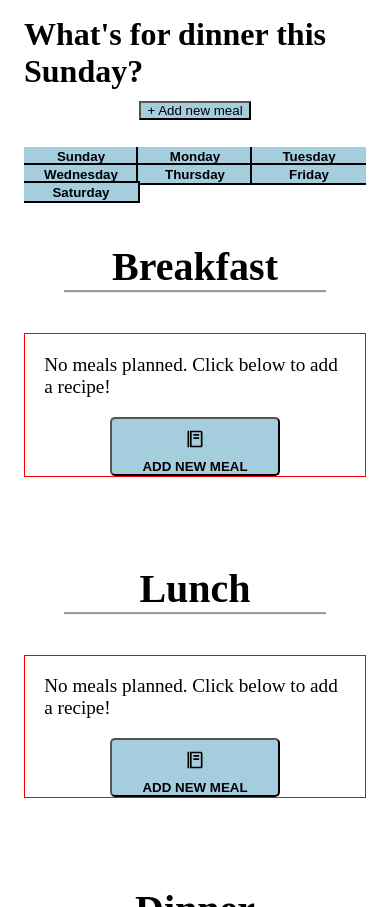
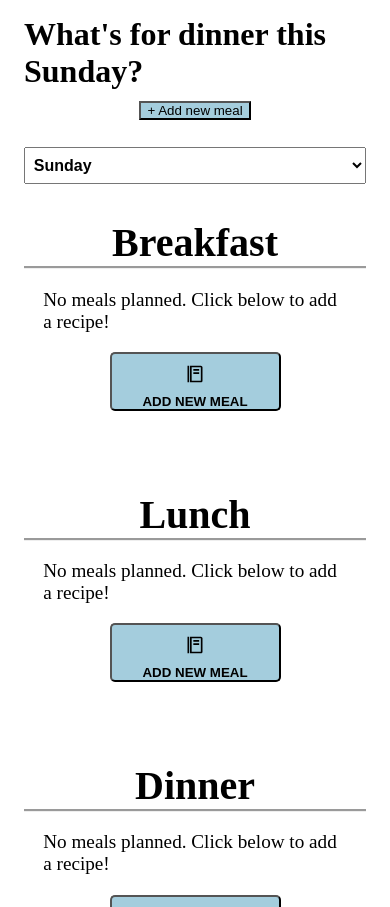
Before and after one commit to jacastanon01/mealplanner, a React (Vite) app: page /overview in a window 390 px wide. Built offline with nearby package versions, Linux system fonts and the light colour scheme.

Commit message:
created reusable dropdown component

```diff
--- a/src/components/MealCard.jsx
+++ b/src/components/MealCard.jsx
@@ -18,14 +18,10 @@ function MealCard({ mealData, handleDeleteMeal, mealTime }) {
         ></div>
         {mealData?.image && <img src={mealData?.image} alt="meal" />}
         <div className={classes["btn-group"]}>
-          <button
-            // className={classes}
-            onClick={() => window.open(mealData.sourceUrl, "_blank")}
-          >
+          <button onClick={() => window.open(mealData.sourceUrl, "_blank")}>
             Recipe
           </button>
           <button onClick={() => handleDeleteMeal(mealTime)}>Delete</button>
-          {/* <button onClick={() => setIsFront((f) => !f)}>Show recipe</button> */}
         </div>
       </div>
       <div className={classes.back} onClick={() => setIsFront((f) => !f)}>
--- a/src/components/Planner.jsx
+++ b/src/components/Planner.jsx
@@ -1,101 +1,84 @@
 import React from "react";
 import { useSelector, useDispatch } from "react-redux";
-import { selectDay } from "../slices/currentDaySlice";
+import { selectDay, setCurrentMeal } from "../slices/currentDaySlice";
 import { selectMeals, removeMeal } from "../slices/mealsSlice";
 import { openModal } from "../slices/modalSlice";
 import MealCard from "./MealCard";
 import { BiFoodMenu } from "react-icons/bi";
 import classes from "./Planner.module.css";
+import { mealsInDay } from "../utils/constants";
 
 function Planner() {
-  const { currentDay } = useSelector(selectDay);
+  const { currentDay, currentMeal } = useSelector(selectDay);
   const allMeals = useSelector(selectMeals);
   const { day, mealsList } = allMeals[currentDay];
   const [{ breakfast }, { lunch }, { dinner }] = mealsList;
-  console.log(mealsList, lunch);
   const dispatch = useDispatch();
 
-  function isEmpty(mealObj) {
-    for (const prop in mealObj) {
-      if (Object.prototype.hasOwnProperty.call(mealObj, prop)) {
-        return false;
-      }
+  function isEmpty(mealObj, mealProp) {
+    if (Object.hasOwn(mealObj, mealProp)) {
+      return Object.keys(mealObj[mealProp]).length === 0;
+    } else {
+      return false;
     }
-    return true;
   }
 
   function handleClick(mealTime) {
+    console.log(mealTime);
+    dispatch(setCurrentMeal(mealTime));
     dispatch(openModal({ day, mealTime }));
   }
 
   function onDeleteMeal(mealTime) {
     dispatch(removeMeal({ selectedId: currentDay, mealTime }));
   }
-  return (
-    <section className={classes["planner-container"]}>
-      {!isEmpty(breakfast) ? (
+
+  const renderCards = (mealName) => {
+    const name = mealName.toLowerCase();
+
+    const findMeal = mealsList.find((time) => Object.hasOwn(time, name));
+    const meals = Object.values(findMeal);
+    let meal;
+    Array.from(meals, (m) => (meal = m));
+    const mealCheck = isEmpty(findMeal, name);
+
+    if (!mealCheck) {
+      return (
         <article className={classes.meal}>
-          <h1>Breakfast</h1>
+          <h1>{mealName}</h1>
           <MealCard
-            mealData={breakfast}
-            mealTime="breakfast"
+            mealData={meal}
+            mealTime={name}
             handleDeleteMeal={onDeleteMeal}
           />
         </article>
-      ) : (
+      );
+    } else {
+      return (
         <article className={classes.meal}>
-          <h1>Breakfast</h1>
+          <h1>{mealName}</h1>
           <div className={classes["meal__box"]}>
             <p>No meals planned. Click below to add a recipe!</p>
-            <button className={classes["meal__button"]} onClick={handleClick}>
+            <button
+              className={classes["meal__button"]}
+              onClick={() => handleClick(name)}
+            >
               <BiFoodMenu style={{ margin: "0.5em", fontSize: "1.5em" }} />{" "}
               <span>Add new meal</span>
             </button>
           </div>
         </article>
-      )}
-      {!isEmpty(lunch) ? (
-        <article className={classes.meal}>
-          <h1>Lunch</h1>
-          <MealCard
-            mealData={lunch}
-            mealTime="lunch"
-            handleDeleteMeal={onDeleteMeal}
-          />
+      );
+    }
+  };
+
+  return (
+    <section className={classes["planner-container"]}>
+      {mealsInDay.map((name) => (
+        <article key={name} className={classes.meal}>
+          {renderCards(name)}
         </article>
-      ) : (
-        <article className={classes.meal}>
-          <h1>Lunch</h1>
-          <div className={classes["meal__box"]}>
-            <p>No meals planned. Click below to add a recipe!</p>
-            <button className={classes["meal__button"]} onClick={handleClick}>
-              <BiFoodMenu style={{ margin: "0.5em", fontSize: "1.5em" }} />{" "}
-              <span>Add new meal</span>
-            </button>
-          </div>
-        </article>
-      )}
-      {!isEmpty(dinner) ? (
-        <article className={classes.meal}>
-          <h1>Dinner</h1>
-          <MealCard
-            mealData={dinner}
-            mealTime="dinner"
-            handleDeleteMeal={onDeleteMeal}
-          />
-        </article>
-      ) : (
-        <article className={classes.meal}>
-          <h1>Dinner</h1>
-          <div className={classes["meal__box"]}>
-            <p>No meals planned. Click below to add a recipe!</p>
-            <button className={classes["meal__button"]} onClick={handleClick}>
-              <BiFoodMenu style={{ margin: "0.5em", fontSize: "1.5em" }} />{" "}
-              <span>Add new meal</span>
-            </button>
-          </div>
-        </article>
-      )}
+      ))}
     </section>
   );
 }
--- a/src/components/Planner.module.css
+++ b/src/components/Planner.module.css
@@ -18,7 +18,6 @@
   }
 
   .meal h1 {
-    margin: 1em;
     font-size: 2.5em;
   }
 
@@ -58,6 +57,7 @@
 
   .meal h1 {
     font-size: 1.5em;
+    margin-bottom: 2em;
   }
 
   .meal__button {
@@ -96,7 +96,6 @@
   display: flex;
   flex-direction: column;
   align-items: center;
-  border: 1px solid red;
 }
 
 .meal__box p {
--- /dev/null
+++ b/src/components/SelectDropdown.jsx
@@ -0,0 +1,30 @@
+import { useState } from "react";
+import {
+  selectDay,
+  setCurrentDay,
+  setCurrentMeal,
+} from "../slices/currentDaySlice";
+import { useSelector, useDispatch } from "react-redux";
+
+function SelectDropdown({ options, value, setValue }) {
+  const { currentDay, currentMeal } = useSelector(selectDay);
+  const dispatch = useDispatch();
+  //   const [value, setValue] = useState(options[0]);
+  function handleChange(e) {
+    dispatch(setValue(e.target.value));
+  }
+  return (
+    <select value={value} onChange={handleChange}>
+      {options?.map((option, i) => (
+        <option
+          value={option.includes("day") ? i : option.toLowerCase()}
+          key={i}
+        >
+          {option}
+        </option>
+      ))}
+    </select>
+  );
+}
+
+export default SelectDropdown;
--- a/src/components/WeekList.jsx
+++ b/src/components/WeekList.jsx
@@ -1,13 +1,16 @@
 import React from "react";
-import { setCurrentDay } from "../slices/currentDaySlice";
+import { selectDay, setCurrentDay } from "../slices/currentDaySlice";
 import { useDispatch, useSelector } from "react-redux";
 import { selectMeals } from "../slices/mealsSlice";
-import classes from "./WeekList.module.css"
+import classes from "./WeekList.module.css";
+import SelectDropdown from "./SelectDropdown";
 
 function WeekList({ days }) {
   const allMeals = useSelector(selectMeals);
+  const { currentDay } = useSelector(selectDay);
   const dispatch = useDispatch();
   return (
+    <>
       <ul className={classes["week-list"]}>
         {allMeals?.map(({ day, id }) => (
           <li key={day}>
@@ -20,6 +23,14 @@ function WeekList({ days }) {
           </li>
         ))}
       </ul>
+      <div className={classes.dropdown}>
+        <SelectDropdown
+          options={days}
+          value={currentDay}
+          setValue={setCurrentDay}
+        />
+      </div>
+    </>
   );
 }
 
--- a/src/components/WeekList.module.css
+++ b/src/components/WeekList.module.css
@@ -1,10 +1,34 @@
+@media screen and (max-width: 491px) {
+  .day-btn {
+    color: white;
+  }
+  .week-list {
+    display: none;
+  }
+  .dropdown select {
+    width: 100%;
+    font-size: 1em;
+    font-weight: 600;
+    padding: 0.5em 0.3em;
+  }
+  .dropdown select option {
+    background: blue;
+  }
+}
+
 @media screen and (min-width: 492px) {
+  .week-list {
+    display: grid;
+  }
+  .dropdown {
+    display: none;
+  }
   .day-btn {
     font-size: 1em;
   }
 }
 .week-list {
-  display: grid;
+  /* display: grid; */
   grid-template-columns: repeat(auto-fit, minmax(6em, 1fr));
   grid-auto-flow: rows;
   grid-auto-rows: 1fr;
@@ -15,7 +39,6 @@
 }
 
 .week-list li {
-  flex: 1;
   list-style: none;
   background: var(--primary);
   outline: 2px solid black;
@@ -25,7 +48,6 @@
 
 .day-btn {
   text-decoration: none;
-  color: inherit;
   cursor: pointer;
   font-weight: 700;
   border: none;
--- a/src/components/modal/AddMealForm.jsx
+++ b/src/components/modal/AddMealForm.jsx
@@ -1,20 +1,26 @@
 import { useState } from "react";
 import { useDispatch, useSelector } from "react-redux";
 import { addMeal } from "../../slices/mealsSlice";
-import { selectDay } from "../../slices/currentDaySlice";
+import {
+  selectDay,
+  setCurrentMeal,
+  setCurrentDay,
+} from "../../slices/currentDaySlice";
 import { closeModal } from "../../slices/modalSlice";
 import classes from "./Modal.module.css";
 import { RiAddCircleFill } from "react-icons/ri";
 import { useExtractMealDataMutation } from "../../slices/apiSlice";
+import { days, mealsInDay } from "../../utils/constants";
+import SelectDropdown from "../SelectDropdown";
 
-// TODO set up default values for selects with a custom hook and utils
 function AddMealForm() {
   const [mealUrl, setMealUrl] = useState("");
-  const { currentDay } = useSelector(selectDay);
+  const { currentDay, currentMeal } = useSelector(selectDay);
   const [selectedId, setSelectedId] = useState(currentDay);
-  const [mealTime, setMealTime] = useState("breakfast");
+  const [mealTime, setMealTime] = useState(currentMeal);
   const dispatch = useDispatch();
   const [getMealData, { isLoading }] = useExtractMealDataMutation();
+  console.log(currentMeal, "CURRENT MEAL", mealTime);
 
   async function handleSubmit(e) {
     e.preventDefault();
@@ -29,8 +35,8 @@ function AddMealForm() {
 
     dispatch(
       addMeal({
-        selectedId: +selectedId,
-        mealTime,
+        selectedId: +currentDay,
+        mealTime: currentMeal.toLowerCase(),
         mealData: { ...data },
       })
     );
@@ -45,29 +51,16 @@ function AddMealForm() {
       ) : (
         <form onSubmit={handleSubmit} className={classes["add-meal-form"]}>
           <div className={classes["select-controls"]}>
-            <select
-              value={selectedId}
-              onChange={(e) => setSelectedId(e.target.value)}
-              name="day"
-              id="select-day"
-            >
-              <option value="">Choose a day</option>
-              <option value="0">Sunday</option>
-              <option value="1">Monday</option>
-              <option value="2">Tuesday</option>
-              <option value="3">Wednesday</option>
-              <option value="4">Thursday</option>
-              <option value="5">Friday</option>
-              <option value="6">Saturday</option>
-            </select>
-            <select
-              value={mealTime}
-              onChange={(e) => setMealTime(e.target.value)}
-            >
-              <option value="breakfast">Breakfast</option>
-              <option value="lunch">Lunch</option>
-              <option value="dinner">Dinner</option>
-            </select>
+            <SelectDropdown
+              options={days}
+              value={currentDay}
+              setValue={setCurrentDay}
+            />
+            <SelectDropdown
+              options={mealsInDay}
+              value={currentMeal}
+              setValue={setCurrentMeal}
+            />
           </div>
           <label htmlFor="meal-url">Link</label>
           <div className={classes["input-controls"]}>
@@ -78,13 +71,9 @@ function AddMealForm() {
               onChange={(e) => setMealUrl(e.target.value)}
               placeholder="https://www.budgetbytes.com/coconut-curry-chickpeas/"
             />
-            {/* <span> */}
             <button type="submit">
-              {/* <PlusCircleIcon /> <IoAddCircle /> */}
               <RiAddCircleFill />
             </button>
-
-            {/* </span> */}
           </div>
         </form>
       )}
--- a/src/slices/currentDaySlice.js
+++ b/src/slices/currentDaySlice.js
@@ -2,6 +2,7 @@ import { createSlice } from "@reduxjs/toolkit";
 
 const initialState = {
   currentDay: 0,
+  currentMeal: "",
 };
 
 export const currentDaySlice = createSlice({
@@ -11,11 +12,14 @@ export const currentDaySlice = createSlice({
     setCurrentDay(state, action) {
       state.currentDay = action.payload;
     },
+    setCurrentMeal(state, action) {
+      state.currentMeal = action.payload;
+    },
   },
 });
 
 export const selectDay = (state) => state.days;
 
-export const { setCurrentDay } = currentDaySlice.actions;
+export const { setCurrentDay, setCurrentMeal } = currentDaySlice.actions;
 
 export default currentDaySlice.reducer;
--- a/src/utils/constants.js
+++ b/src/utils/constants.js
@@ -8,4 +8,4 @@ export const days = [
   "Saturday",
 ];
 
-export const mealsInDay = ["breakfast", "lunch", "dinner"];
+export const mealsInDay = ["Breakfast", "Lunch", "Dinner"];
```
Also changed, not shown: server.js (+9 -16 lines), src/components/MealCard.module.css (+6 -3 lines), src/components/modal/Modal.module.css (+18 -10 lines), 1 other file (tests, documents, lock files or other folders). Lines whose indentation alone changed are shown as unchanged.
